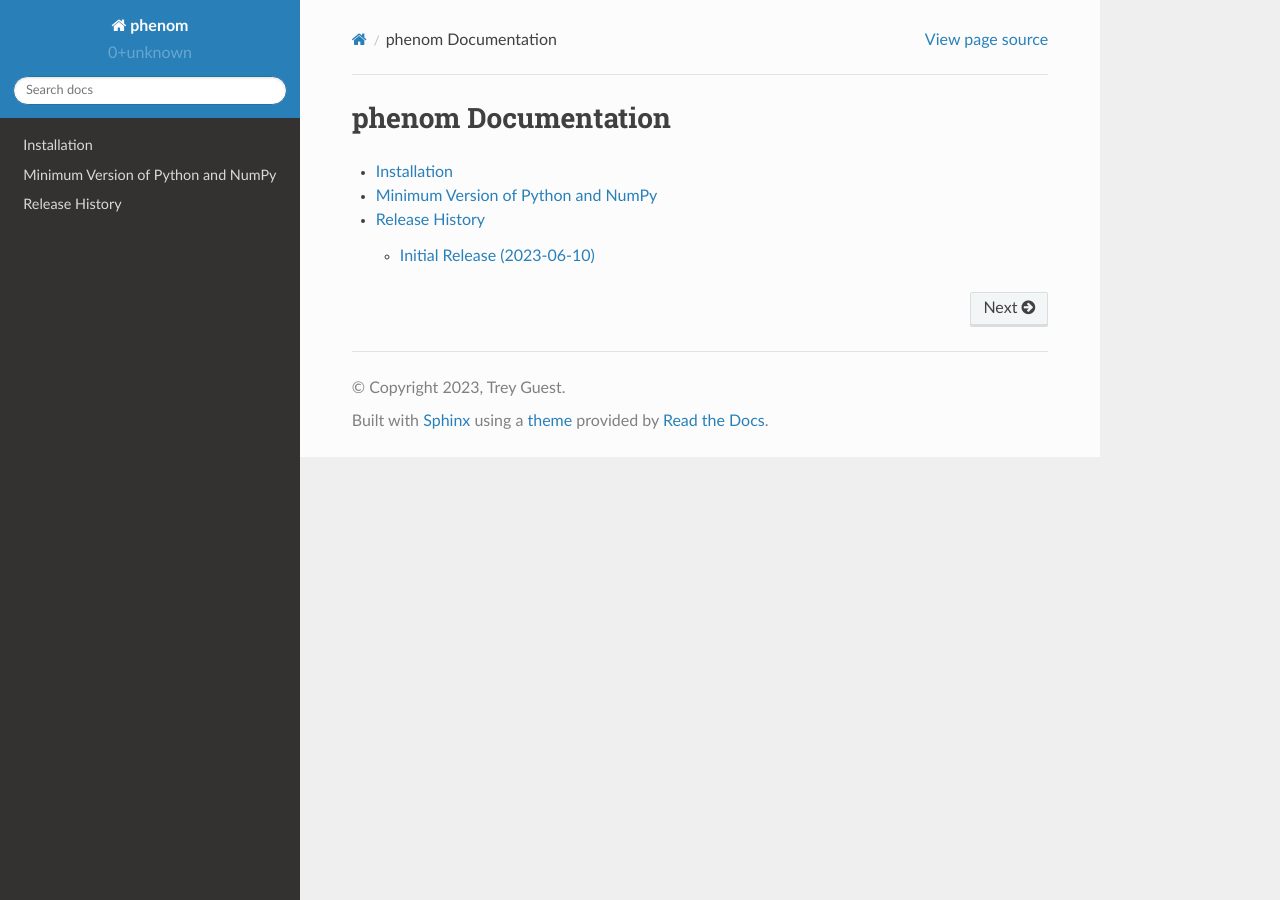
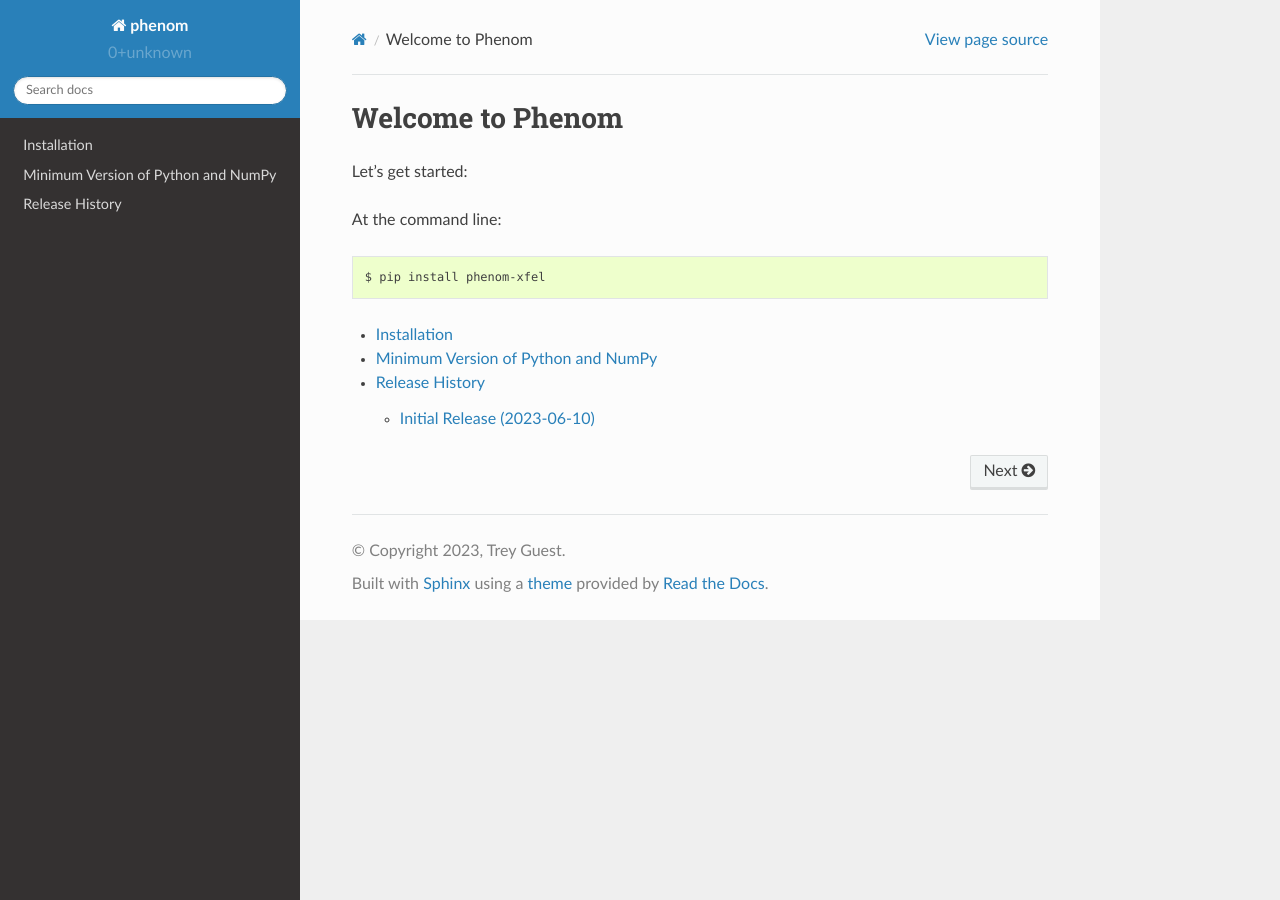
Before and after one commit to twguest/phenom, a Sphinx documentation site: the page built from docs/source/index.rst, in a window 1280 px wide. Built offline with Sphinx 7.4.7 and the Read the Docs theme 2.0.0, drawn with Linux system fonts in a browser that asks for light colours; pages that are not in the unit, such as notebooks, are missing from menus.

```diff
--- a/docs/source/index.rst
+++ b/docs/source/index.rst
@@ -3,14 +3,20 @@
    You can adapt this file completely to your liking, but it should at least
    contain the root `toctree` directive.
 
-phenom Documentation
-====================
+Welcome to Phenom
+=================
+
+Let's get started:
+
+At the command line::
+
+    $ pip install phenom-xfel
 
 .. toctree::
    :maxdepth: 2
 
    installation
-   quickstart
+   usage
    examples
    api
    min_versions
```
Also changed, not shown: 16 other files.
